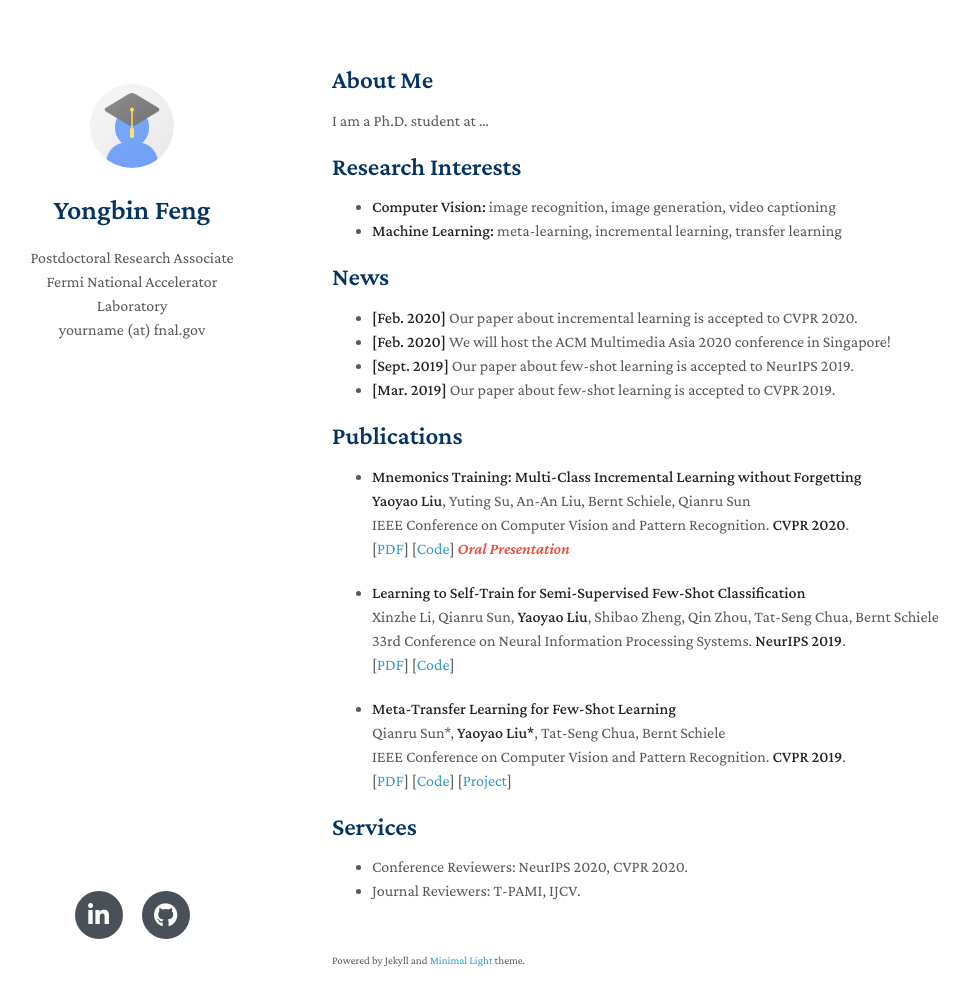
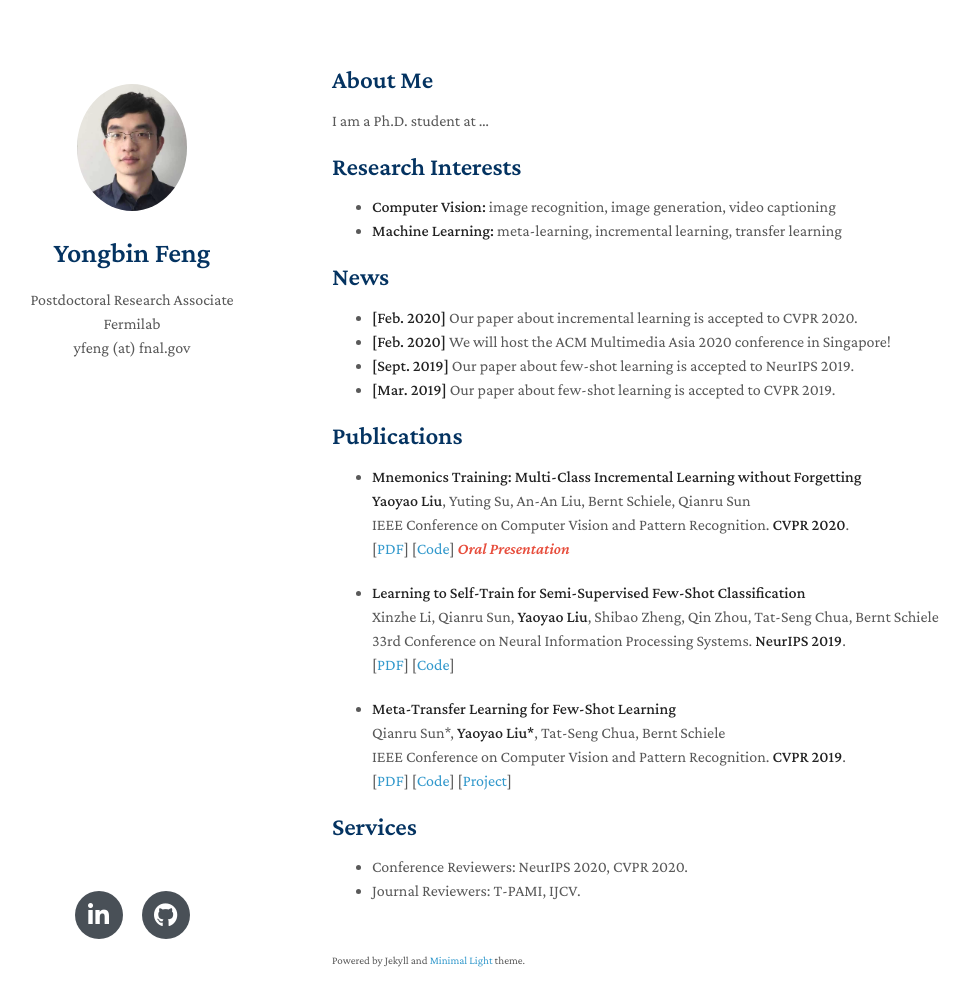
Before and after one commit to yongbinfeng/yongbinfeng.github.io, a Jekyll site: the page built from index.md, in a window 1280 px wide and 1041 px high. Shown: the top 1006 px of the window, without its empty margins (138-1108 px from the left). Built offline with Jekyll 4.4.1, drawn with Linux system fonts in a browser that asks for light colours; nearby versions of some CDN libraries; a style sheet for code colours, icons or effects is not loaded; our own code applies the rules of GitHub Pages for plain Markdown files.

Commit message:
more update

```diff
--- a/_config.yml
+++ b/_config.yml
@@ -1,13 +1,13 @@
 title: Yongbin Feng
 position: Postdoctoral Research Associate
-affiliation: Fermi National Accelerator Laboratory
-email: yourname (at) fnal.gov
+affiliation: Fermilab
+email: yfeng (at) fnal.gov
 keywords: minimal academic
 github_link: https://github.com/yongbinfeng
 linkedin: https://www.linkedin.com/in/yongbin-feng-433962158/
-avatar: ./assets/img/avatar.png
-favicon: ./assets/img/favicon.png
-favicon_dark: ./assets/img/favicon-dark.png
-description: The Minimal Light is a simple and elegant jekyll theme for academic personal homepage.
+avatar: ./assets/img/yongbin_feng.png
+favicon: ./assets/img/smp.png
+favicon_dark: ./assets/img/smp_dark.png
+description: Yongbin Feng's homepage
 canonical: https://yongbinfeng.github.io
 remote_theme: yaoyao-liu/minimal-light
```
Also changed, not shown: assets/img/smp.png (added), assets/img/smp_dark.png (added), assets/img/yongbin_feng.png (added).
